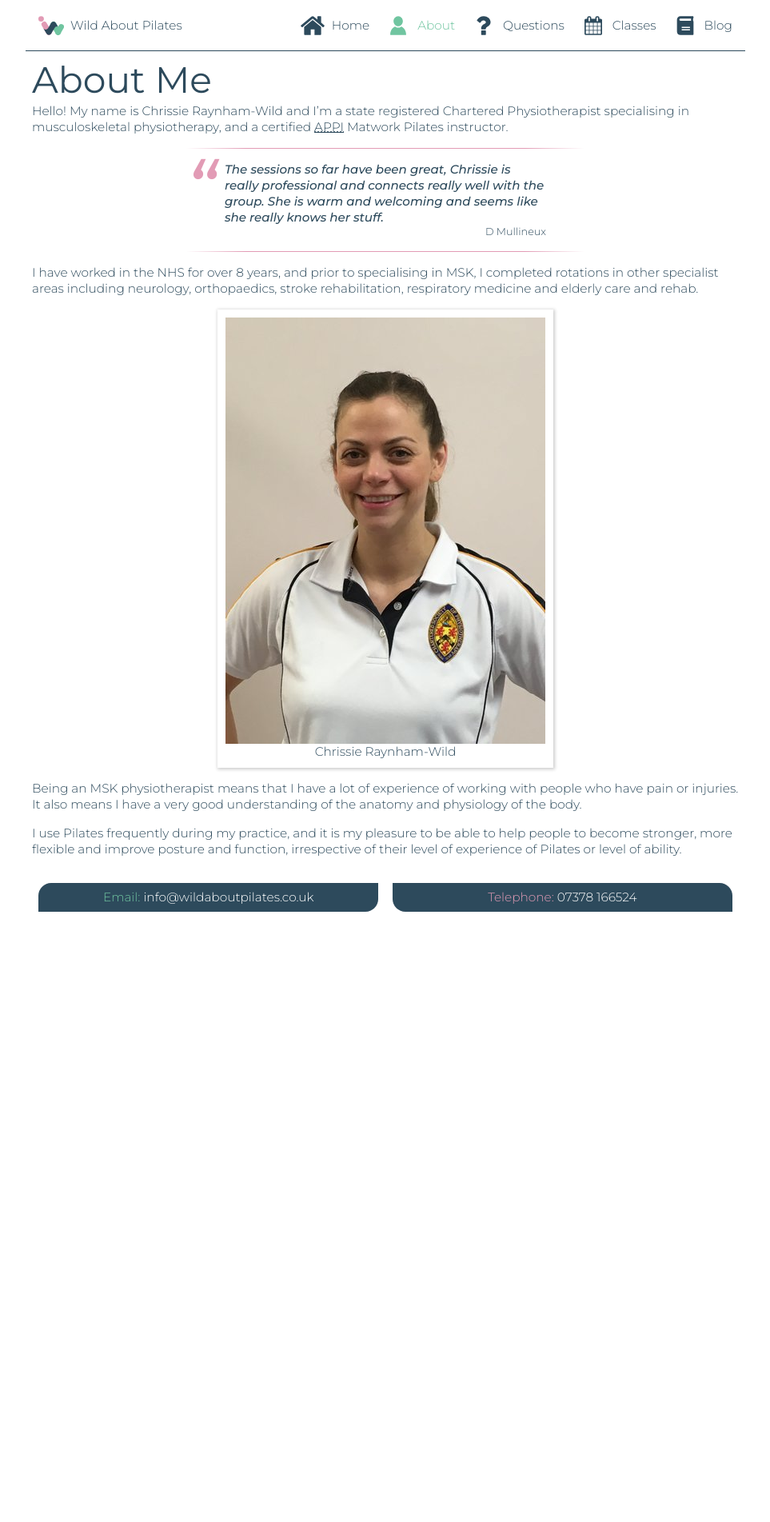
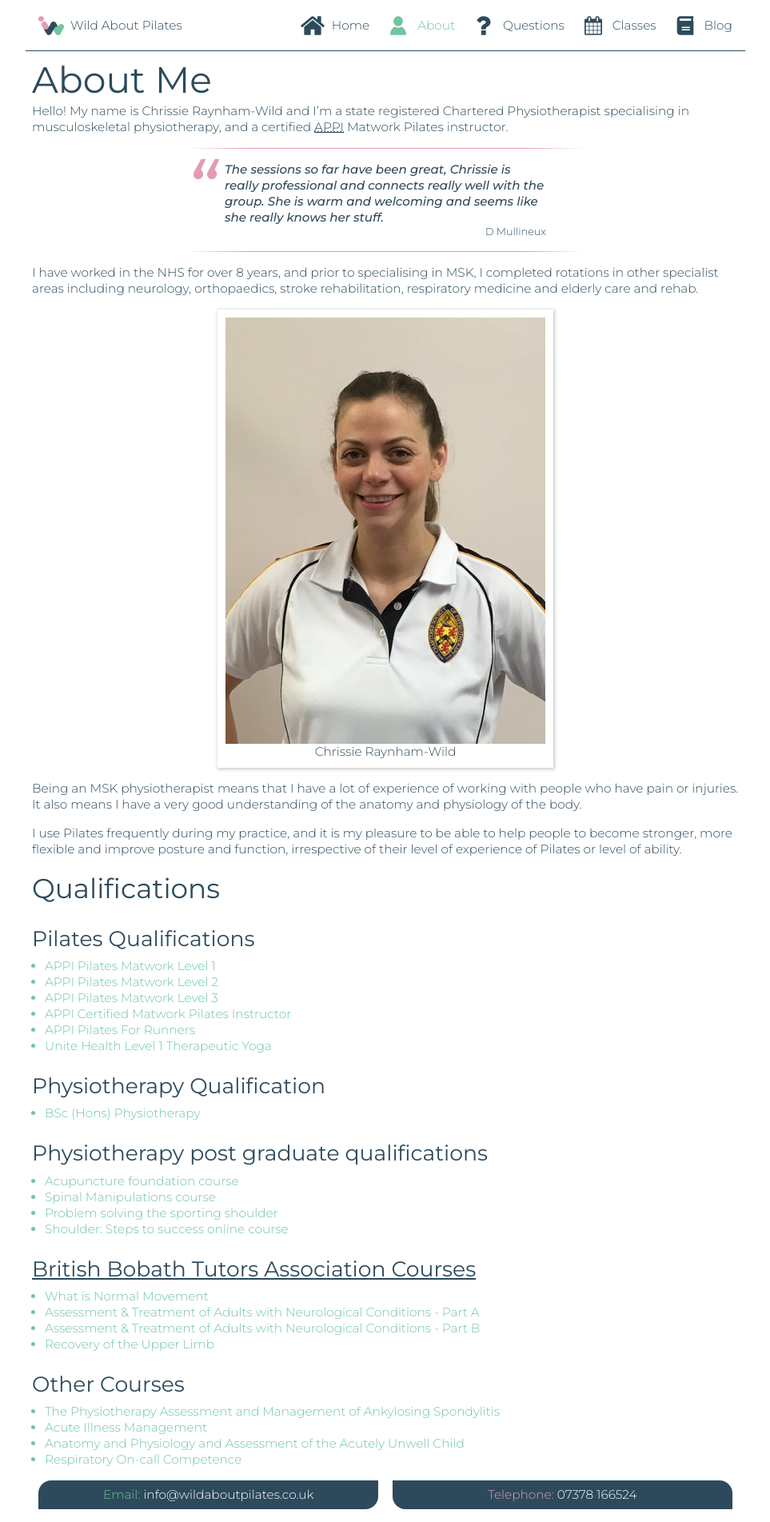
Before and after one commit to mikeraynham/wildaboutpilates, a Jekyll site: the page built from about.md, in a window 1280 px wide. Shown: the whole page at 80% size, without its empty margins (158-1121 px from the left). Built offline with Jekyll 4.4.1, drawn with Linux system fonts in a browser that asks for light colours; before the commit the page ends 1156 px from its top, so only the background shows below that.

Commit message:
Add qualifications

```diff
--- a/about.md
+++ b/about.md
@@ -26,4 +26,41 @@ Being an MSK physiotherapist means that I have a lot of experience of working wi
 
 I use Pilates frequently during my practice, and it is my pleasure to be able to help people to become stronger, more flexible and improve posture and function, irrespective of their level of experience of Pilates or level of ability.
 
+## Qualifications
+
+### Pilates Qualifications
+
+* APPI Pilates Matwork Level 1
+* APPI Pilates Matwork Level 2
+* APPI Pilates Matwork Level 3
+* APPI Certified Matwork Pilates Instructor
+* APPI Pilates For Runners
+* Unite Health Level 1 Therapeutic Yoga
+
+### Physiotherapy Qualification
+
+* BSc (Hons) Physiotherapy
+
+### Physiotherapy post graduate qualifications
+
+* Acupuncture foundation course
+* Spinal Manipulations course
+* Problem solving the sporting shoulder
+* Shoulder: Steps to success online course
+
+### [British Bobath Tutors Association Courses][2]
+
+* What is Normal Movement
+* Assessment & Treatment of Adults with Neurological Conditions - Part A
+* Assessment & Treatment of Adults with Neurological Conditions - Part B
+* Recovery of the Upper Limb
+
+### Other Courses
+
+* The Physiotherapy Assessment and Management of Ankylosing Spondylitis
+* Acute Illness Management
+* Anatomy and Physiology and Assessment of the Acutely Unwell Child
+* Respiratory On-call Competence
+
 [1]: https://www.appihealthgroup.com/Community/Instructors-directory/Christine-Raynham-Wild-Fully-Certified
+[2]: https://www.bbta.org.uk/
```
